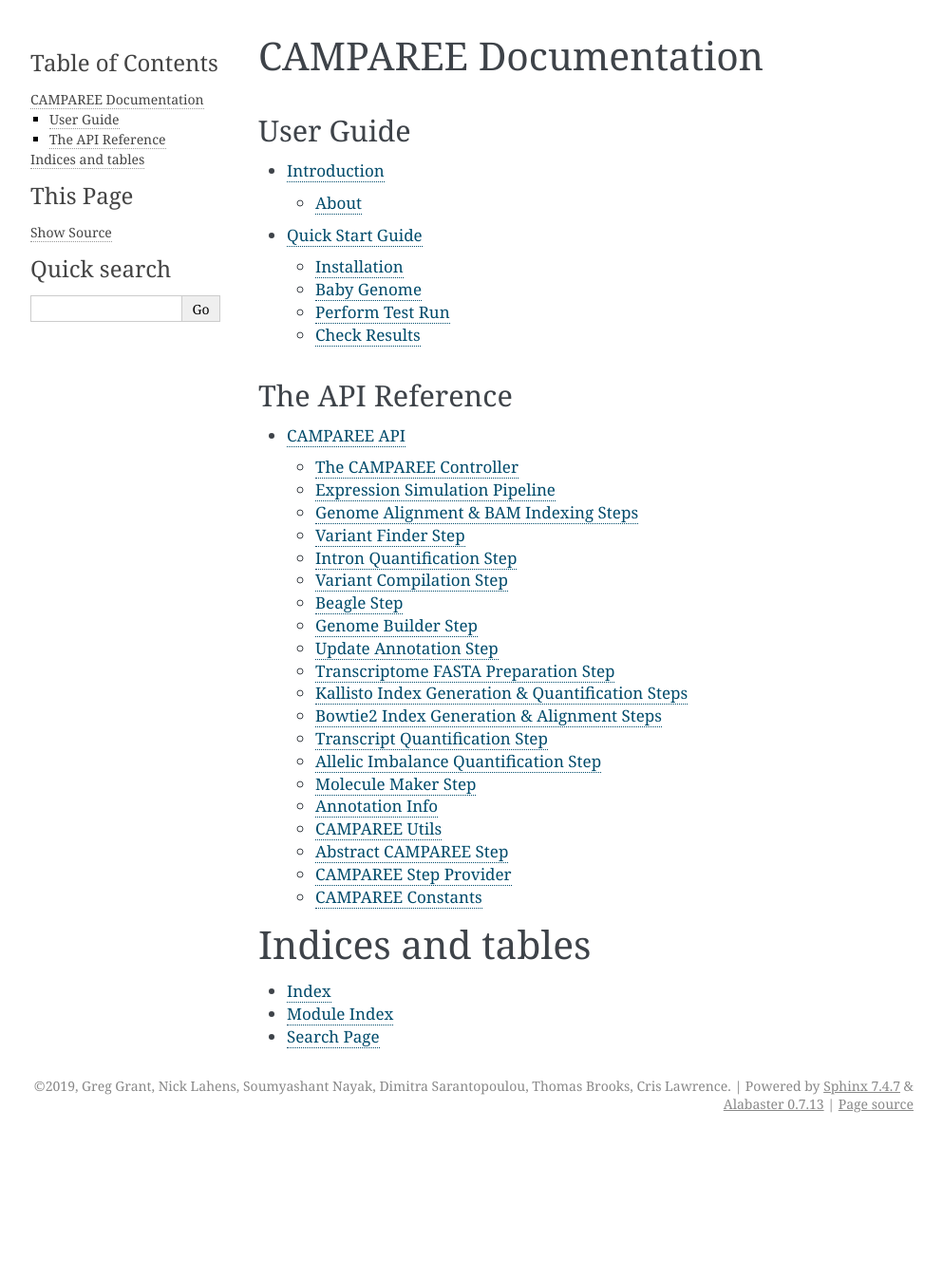
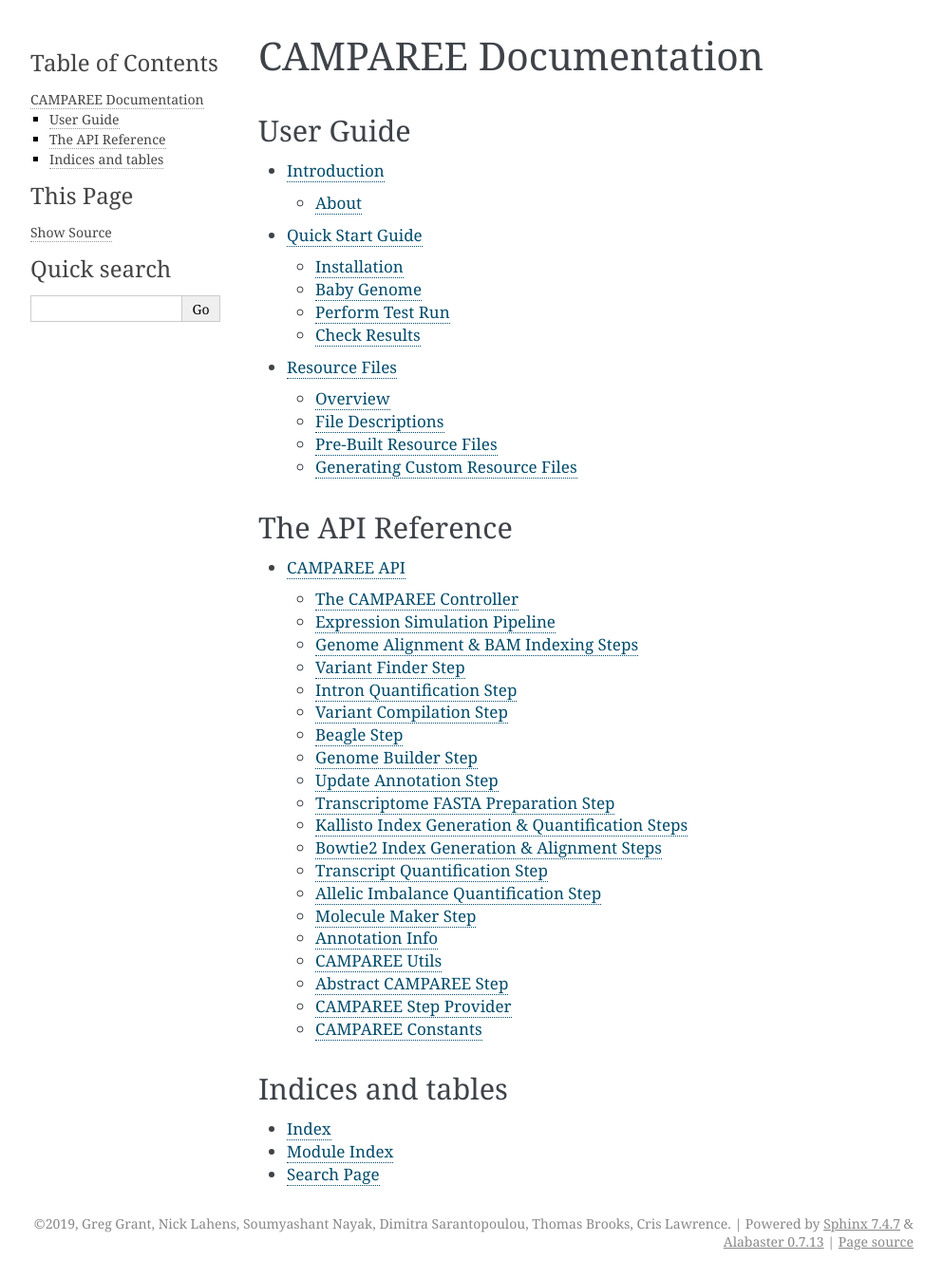
Before and after one commit to itmat/CAMPAREE, a Sphinx documentation site: the page built from doc/index.rst, in a window 1280 px wide. Shown: the whole page at 95% size, without its empty margins (148-1141 px from the left). Built offline with Sphinx 7.4.7, drawn with Linux system fonts in a browser that asks for light colours; before the commit the page ends 1202 px from its top, so only the background shows below that; some of the changed lines change nothing that is shown.

Commit message:
Add documentation and description for resource files (still more to come).

```diff
--- a/doc/index.rst
+++ b/doc/index.rst
@@ -1,10 +1,5 @@
-.. BEERS 2.0 documentation master file, created by
-   sphinx-quickstart on Thu Feb 28 11:19:24 2019.
-   You can adapt this file completely to your liking, but it should at least
-   contain the root `toctree` directive.
-
 CAMPAREE Documentation
-=====================================
+======================
 
 User Guide
 ----------
@@ -14,6 +9,7 @@
 
    introduction
    quick_start
+   resource_files
 
 The API Reference
 -----------------
@@ -24,7 +20,7 @@
    api
 
 Indices and tables
-==================
+------------------
 
 * :ref:`genindex`
 * :ref:`modindex`
--- /dev/null
+++ b/doc/resource_files.rst
@@ -0,0 +1,163 @@
+Resource Files
+==============
+
+
+Overview
+--------
+
+In order to simulate a realistic transcriptome, CAMPAREE requires information
+about an organism's genome sequence, transcript structures, and karyotype.
+CAMPAREE reads this information from several user-provided "resource files." By
+default, these files are stored in the ``resources/`` subdirectory of the
+CAMPAREE installation directory, though this can be changed in the CAMPAREE
+config file. A collection of resource files is derived from a specific build of
+an organism's genome and corresponding transcript annotation. We have prepared
+collections of pre-built resource files for several commonly-sequenced
+organisms, available for download and use with CAMPAREE. Additionally, CAMPAREE
+comes bundled with utilities to generate custom resource files for users who
+want to simulated data from organisms/genome builds not available as pre-built
+resource files.
+
+
+File Descriptions
+-----------------
+
+For organizational purposes, all CAMPAREE resource files should be associated
+with a specific species/model identifier, that ideally includes the organism
+name, as well as the genome and annotations builds and versions. For example,
+the pre-built resource files for *MusMusculus_GRCm38_Ensemblv99* were generated
+from the GRCm38 build of the mouse genome sequence and corresponding transcript
+models from version 99 of Ensembl. Here are specifics on the formatting for each
+of the different resource files.
+
+Reference Genome Sequence File
+^^^^^^^^^^^^^^^^^^^^^^^^^^^^^^
+
+The reference genome sequence is stored as plain-text in FASTA format. Each
+entry in the file corresponds to a single chromosome or contig. The sequence for
+each chromosome/contig is stored on a single line. The header line (starting
+with a ">" character) for each entry contains the chromosome/contig identifier
+and must match the chromosome/contig identifiers used in both the annotation and
+chromosome ploidy files. CAMPAREE can process this file if it is uncompressed or
+if it is gzipped. Gzipped files must end with the ".gz" extension to be
+processed correctly.
+
+Transcript Annotation File
+^^^^^^^^^^^^^^^^^^^^^^^^^^
+
+Gene/transcript models are stored as plain-text in a CAMPAREE-specific,
+tab-delimited format, derived from the UCSC BED format. The annotation file
+contains eleven columns:
+
+1. chromosome/contig identifier
+    match identifiers used in sequence and ploidy files
+2. strand
+    Genomic strand from which the transcript is transcribed. Either "+" or "-".
+3. txStart
+    Start coordinate of transcript. 1-based integer identifying the position of
+    the transcript's first nucleotide in the chromosome/contig sequence stored
+    in the genome sequence file.
+4. txEnd
+    End coordinate of transcript. 1-based integer identifying the position of
+    the transcript's last nucleotide in the chromosome/contig sequence.
+5. exonCount
+    Number of exons in the transcript.
+6. exonStarts
+    Comma-delimited list of start coordinates for each exon in the transcript.
+    Each coordinate is a 1-based integer identifying the position an exon's
+    first nucleotide in the chromosome/contig sequence.
+7. exonEnds
+    Comma-delimited list of end coordinates for each exon in the transcript.
+    Each coordinate is a 1-based integer identifying the position an exon's
+    last nucleotide in the chromosome/contig sequence.
+8. transcript_id
+    Identifier for the current transcript. This must be unique across all entries
+    in the annotation file. An example would be an Ensembl transcript id:
+    ENST00000389707.
+9. gene_id
+    Identifier for the gene corresponding to the current transcript. Multiple
+    transcript's can correspond to the same gene (e.g. alternative splicing),
+    so gene identifiers do not need to be unique.  An example would be an Ensembl
+    gene id: ENSG00000133794.
+10. genesymbol
+     Common gene symbol for the current transcript, or 'None'. This is used to
+     facilitate downstream interpretation and use of the data, as the gene
+     symbols are more commonly known than transcript / gene ids. The values in
+     this column are not used as part of any processing performed by CAMPAREE.
+11. biotype
+     Biotype / functional classification for current gene, or 'None'. This is
+     not currently used by CAMPAREE.
+
+Chromosome Ploidy File
+^^^^^^^^^^^^^^^^^^^^^^
+
+The chromosome ploidy file is a tab-delimited text file defining the number of
+copies of each chromosomes present in each gender of the simulated organism's
+species. Since CAMPAREE simulates transcripts arising from a *diploid* genome,
+it needs the organization and number of chromosomes in each gender of the
+simulated organisms. While most chromosomes will have two copies, regardless of
+gender, the sex and mitochondrial chromosomes often deviate from this pattern in
+a species-dependent fashion. The chromosome/contig identifiers in this file must
+match those used in the genome sequence and annotation files. However, any
+chromosome/contig identifiers omitted from the ploidy file will not be used by
+CAMPAREE (i.e. no transcripts will be simulated from omitted
+chromosome/contigs). This allows users broad control over which
+chromosomes/contigs CAMPAREE uses. For example, all of the pre-built resource
+files use ploidy files that limit CAMPAREE to the standard chromosomes
+(numbered/lettered, sex, and mitochondrial). For examples, please refer to the
+ploidy file for the baby genome, packaged in the ``resources/baby_genome.mm10/``
+subdirectory of the CAMPAREE install directory, or to one of the ploidy files
+packaged with the pre-built resource files.
+
+STAR Genome Index
+^^^^^^^^^^^^^^^^^
+
+
+Pre-Built Resource Files
+------------------------
+
+We have prepared resource files for the genomes of several commonly studied
+organisms. The STAR Genome Indexes occupy substantially more disk space than the
+other files, so we packaged them separately. The resource files are also packaged
+with a README file, which contains all genome/annotation version information a
+user would need to provide when reporting CAMPAREE results in a publication.
+This includes md5sums for each resource file, the command used to build the
+resource files, the command use to build the STAR Genome Index, and the sources/
+URLs and versions for the reference genome and gene models used to build the
+resource files. Effectively, the README file contains all information a user
+
+To use the pre-build resource files, download and unpackage them in the
+``resources/`` subdirectory of the CAMPAREE installation directory, and then
+upodate the *resources* section of the config file to point to each of the
+resource files. Here are example commands for download and installing resource
+files for the mouse genome with Ensembl gene models:
+
+.. code-block:: console
+    # Navigate to CAMPAREE resources directory
+    cd /path/to/CAMPAREE/resources
+
+    # Download files
+    wget https://itmat.data-simulators.s3.amazonaws.com/BEERS2/CAMPAREE_RESOURCE_FILES/MusMusculus_GRCm38_Ensemblv99__Resource_files.tar.gz ./
+    wget https://itmat.data-simulators.s3.amazonaws.com/BEERS2/CAMPAREE_RESOURCE_FILES/MusMusculus_GRCm38_Ensemblv99__STAR_index.tar.gz ./
+
+    # Unpack resource files and STAR index
+    tar -xvzf MusMusculus_GRCm38_Ensemblv99__Resource_files.tar.gz
+    tar -xvzf MusMusculus_GRCm38_Ensemblv99__STAR_index.tar.gz
+
+
+Download Links for Pre-Built Resource Files
+^^^^^^^^^^^^^^^^^^^^^^^^^^^^^^^^^^^^^^^^^^^
+
+MusMusculus_GRCm38_Ensemblv99 (Built 2020-03-30)
+
+- `Resource files <https://itmat.data-simulators.s3.amazonaws.com/BEERS2/CAMPAREE_RESOURCE_FILES/MusMusculus_GRCm38_Ensemblv99__Resource_files.tar.gz>`_
+- `STAR index <https://itmat.data-simulators.s3.amazonaws.com/BEERS2/CAMPAREE_RESOURCE_FILES/MusMusculus_GRCm38_Ensemblv99__STAR_index.tar.gz>`_
+
+HomoSapiens_GRCh38_Ensemblv99 (Built 2020-03-30)
+
+- `Resource files <https://itmat.data-simulators.s3.amazonaws.com/BEERS2/CAMPAREE_RESOURCE_FILES/HomoSapiens_GRCh38_Ensemblv99__Resource_files.tar.gz>`_
+- `STAR index <https://itmat.data-simulators.s3.amazonaws.com/BEERS2/CAMPAREE_RESOURCE_FILES/HomoSapiens_GRCh38_Ensemblv99__STAR_index.tar.gz>`_
+
+
+Generating Custom Resource Files
+--------------------------------
```
